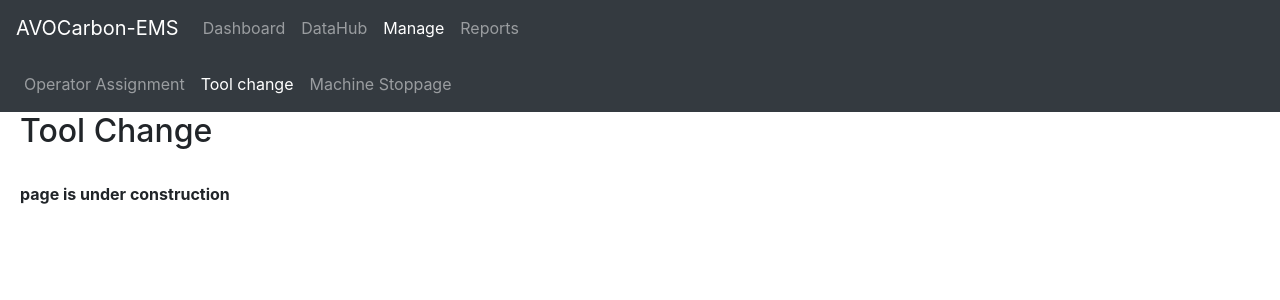
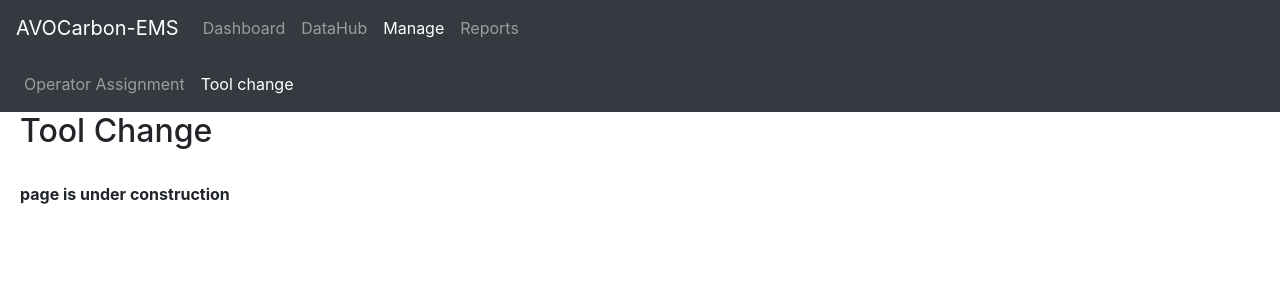
Before and after one commit to Ktic15/iot, a Flask app: page /tool_change in a window 1280 px wide. Shown: the top 300 px of the page. Run offline with Flask 3, Linux system fonts and the light colour scheme; parts of the project's set-up code (start-up, migrations or seed data) failed here and were passed over; some libraries are stand-ins or nearby versions.

Commit message:
machine_stoppage page showing in UI removed

```diff
--- a/app/templates/Operator_Assignment.html
+++ b/app/templates/Operator_Assignment.html
@@ -13,9 +13,9 @@
       <li class="nav-item">
         <a class="nav-link" href="/tool_change">Tool change</a>
       </li>
-      <li class="nav-item ">
-        <a class="nav-link" href="/machine_stoppage">Machine Stoppage</a>
-      </li>
+<!--      <li class="nav-item ">-->
+<!--        <a class="nav-link" href="/machine_stoppage">Machine Stoppage</a>-->
+<!--      </li>-->
     </li>
     </ul>
   </div>
--- a/app/templates/Tool_Change.html
+++ b/app/templates/Tool_Change.html
@@ -13,9 +13,9 @@
       <li class="nav-item active">
         <a class="nav-link" href="/tool_change">Tool change<span class="sr-only">(current)</span></a>
       </li>
-      <li class="nav-item ">
-        <a class="nav-link" href="/machine_stoppage">Machine Stoppage</a>
-      </li>
+<!--      <li class="nav-item ">-->
+<!--        <a class="nav-link" href="/machine_stoppage">Machine Stoppage</a>-->
+<!--      </li>-->
     </li>
     </ul>
   </div>
```
